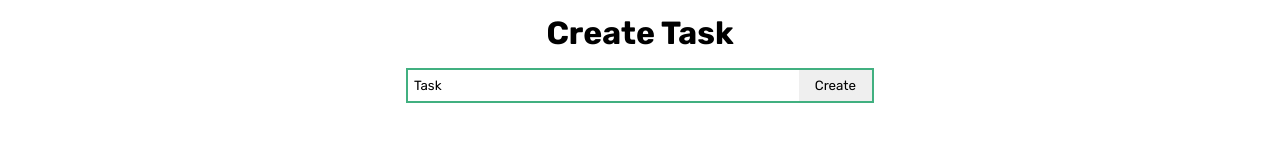
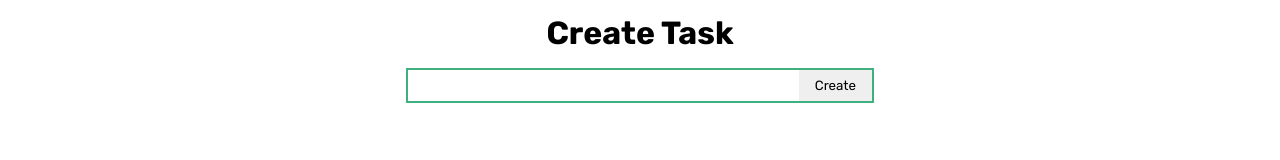
Before and after one commit to zsorosz/Vue-TaskTracker, a Vue app: page / in a window 1280 px wide. Shown: the part 120-280 px from the top of the page. Built offline with nearby package versions, Linux system fonts and the light colour scheme.

Commit message:
Validate input value

```diff
--- a/src/components/TaskCreator.vue
+++ b/src/components/TaskCreator.vue
@@ -1,20 +1,32 @@
 <script setup>
-import { ref } from "vue";
+import { reactive } from "vue";
 
-const emit = defineEmits(["create-task"])
+const emit = defineEmits(["create-task"]);
 
-const task = ref("Task");
+const taskState = reactive({
+  task: "",
+  invalid: null,
+  errMsg: "",
+});
 
 const createTask = () => {
-    emit("create-task", task.value)
-}
+    taskState.invalid = null
+  if (taskState.task !== "") {
+    emit("create-task", taskState.task);
+    taskState.task = "";
+    return;
+  }
+  taskState.invalid = true;
+  taskState.errMsg = "Task value cannot be empty"
+};
 </script>
 
 <template>
-  <div class="input-wrap">
-    <input type="text" v-model="task" />
+  <div class="input-wrap" :class="{ 'input-err': taskState.invalid}">
+    <input type="text" v-model="taskState.task" />
     <button @click="createTask()">Create</button>
   </div>
+  <p v-show="taskState.invalid" class="err-msg">{{ taskState.errMsg }}</p>
 </template>
 
 <style lang="scss" scoped>
@@ -22,6 +34,10 @@ const createTask = () => {
   display: flex;
   transition: 250ms ease;
   border: 2px solid #41b080;
+
+  &.input-err {
+    border-color: red;
+  }
 
   &:focus-within {
     box-shadow: 0 -4px 6px -1px rgb(0 0 0 / 0.1),
@@ -43,4 +59,11 @@ const createTask = () => {
     border: none;
   }
 }
+
+.err-msg {
+  margin-top: 6px;
+  font-size: 12px;
+  text-align: center;
+  color: red;
+}
 </style>
--- a/src/views/TaskView.vue
+++ b/src/views/TaskView.vue
@@ -4,7 +4,7 @@
   import TaskCreator from '../components/TaskCreator.vue';
   const taskList = ref([]);
 
-  const createTaks = (task) => {
+  const createTask = (task) => {
     taskList.value.push({
       id: uid(),
       task,
@@ -17,7 +17,7 @@
 <template>
   <main>
     <h1>Create Task</h1>
-    <TaskCreator @create-task="createTaks()" />
+    <TaskCreator @create-task="createTask()" />
   </main>
 </template>
 
```
